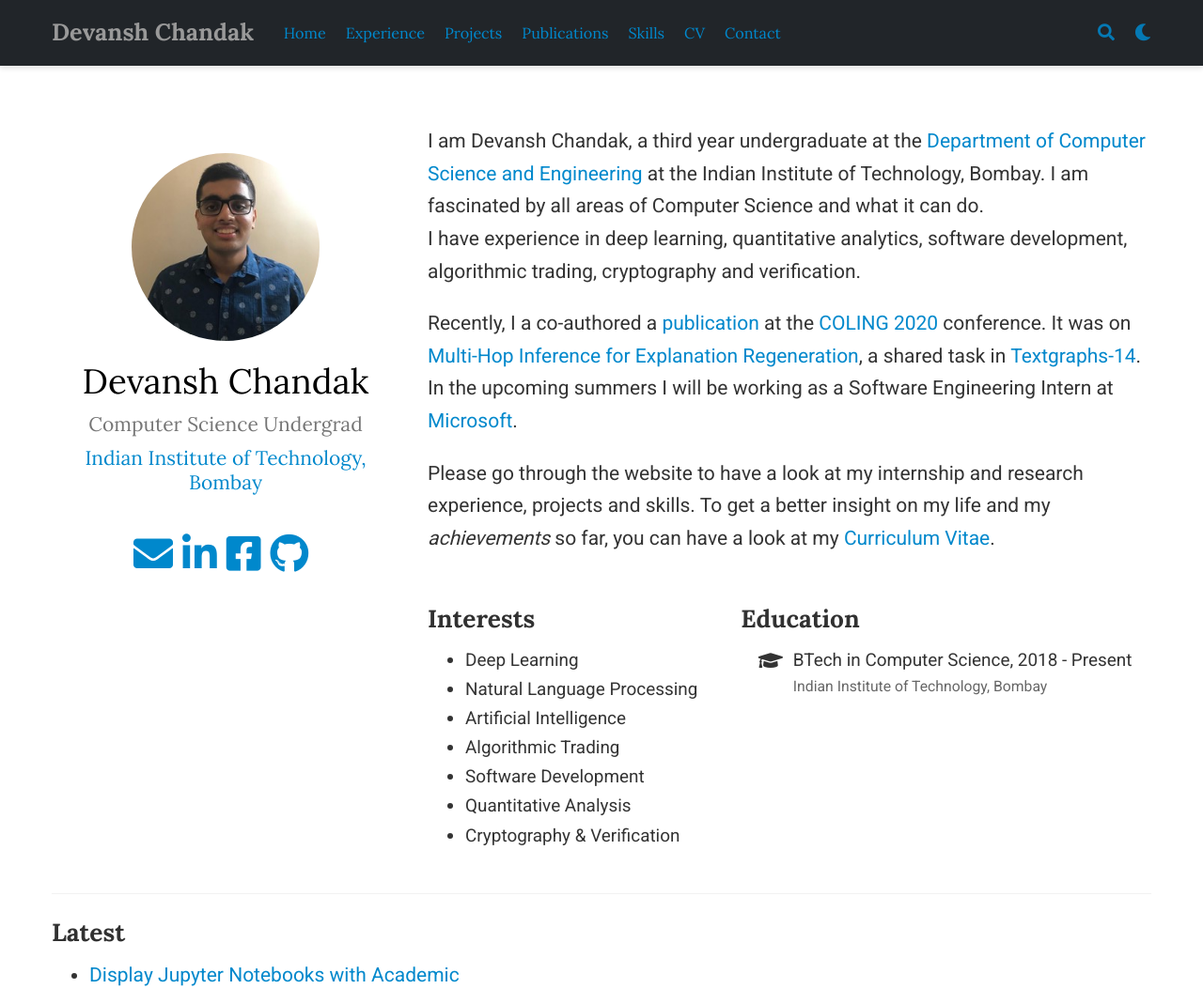
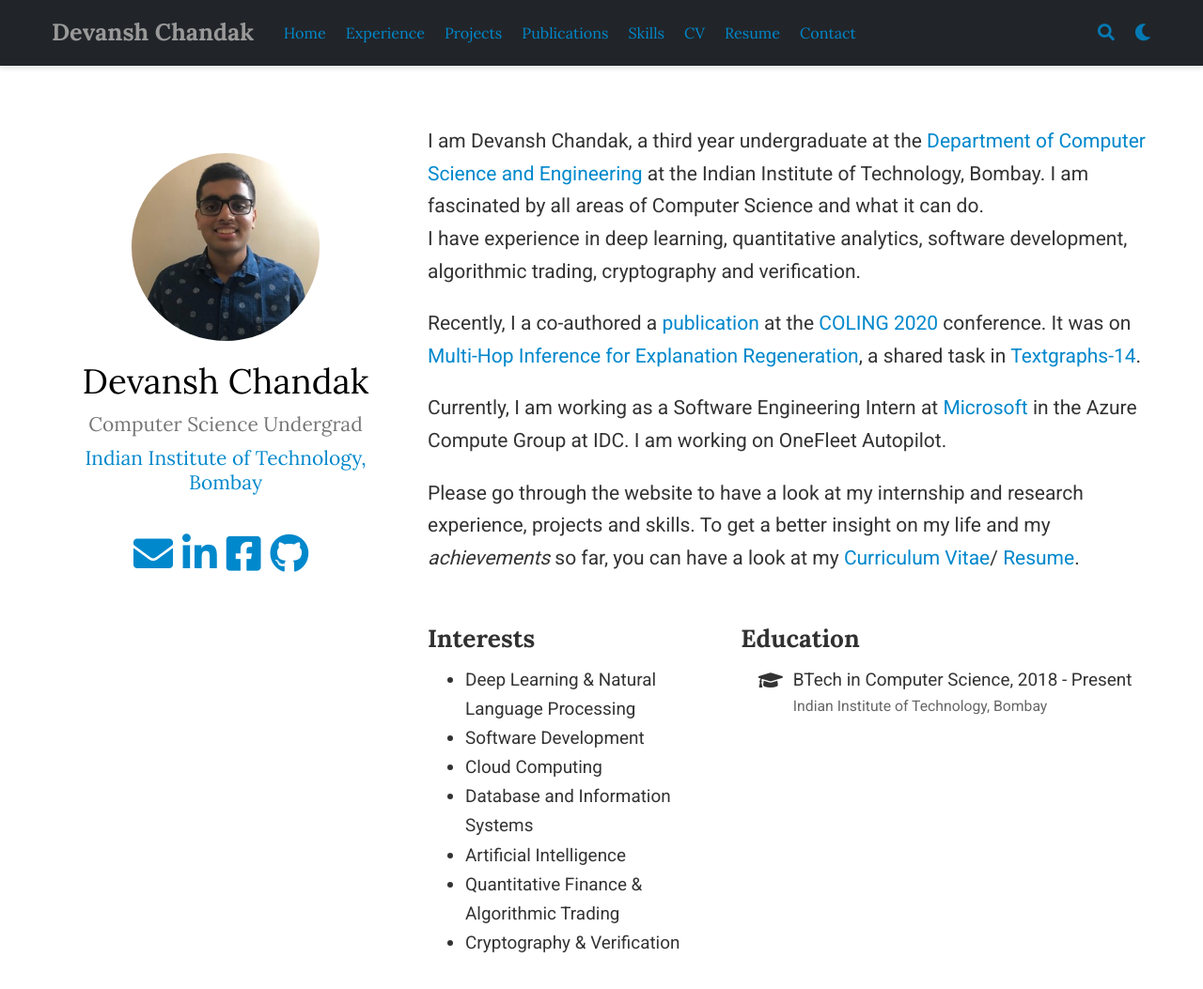
Before and after one commit to dchandak99/dchandak99.github.io, a plain HTML site: page authors/admin/index.html in a window 1280 px wide. Shown: the top 1053 px of the page at 94% size. Drawn offline with nearby package versions, Linux system fonts and the light colour scheme; some icons are missing.

Commit message:
Update index.html

```diff
--- a/authors/admin/index.html
+++ b/authors/admin/index.html
@@ -389,6 +389,28 @@
 
 
 
+        <li class="nav-item">
+          <a class="nav-link " href="/files/resume.pdf"><span>Resume</span></a>
+        </li>
+
+
+
+
+
+
+
+
+
+
+
+
+
+
+
+
+
+
+
 
 
 
@@ -569,12 +591,12 @@
 
 
 
-    <p>I am Devansh Chandak, a third year undergraduate at the <a href="https:www.cse.iitb.ac.in">Department of Computer Science and Engineering</a> at the Indian Institute of Technology, Bombay. I am fascinated by all areas of Computer Science and what it can do.<br>
+    <p>I am Devansh Chandak, a third year undergraduate at the <a href="https://www.cse.iitb.ac.in">Department of Computer Science and Engineering</a> at the Indian Institute of Technology, Bombay. I am fascinated by all areas of Computer Science and what it can do.<br>
 I have experience in deep learning, quantitative analytics, software development, algorithmic trading, cryptography and verification.</p>
-<p>Recently, I a co-authored a <a href="https://www.aclweb.org/anthology/2020.textgraphs-1.12/">publication</a> at the <a href="https://coling2020.org/">COLING 2020</a> conference. It was on <a href="https://github.com/cognitiveailab/tg2020task">Multi-Hop Inference for Explanation Regeneration</a>, a shared task in <a href="https://sites.google.com/view/textgraphs2020">Textgraphs-14</a>.<br>
-In the upcoming summers I will be working as a Software Engineering Intern at <a href="https://www.microsoft.com/en-in">Microsoft</a>.</p>
+<p>Recently, I a co-authored a <a href="https://www.aclweb.org/anthology/2020.textgraphs-1.12/">publication</a> at the <a href="https://coling2020.org/">COLING 2020</a> conference. It was on <a href="https://github.com/cognitiveailab/tg2020task">Multi-Hop Inference for Explanation Regeneration</a>, a shared task in <a href="https://sites.google.com/view/textgraphs2020">Textgraphs-14</a>.</p>
+<p>Currently, I am working as a Software Engineering Intern at <a href="https://www.microsoft.com/en-in">Microsoft</a> in the Azure Compute Group at IDC. I am working on OneFleet Autopilot.</p>
 <p>Please go through the website to have a look at my internship and research experience, projects and skills.
-To get a better insight on my life and my <em>achievements</em> so far, you can have a look at my <a href="/files/cv.pdf">Curriculum Vitae</a>.</p>
+To get a better insight on my life and my <em>achievements</em> so far, you can have a look at my <a href="/files/cv.pdf">Curriculum Vitae</a>/ <a href="/files/resume.pdf">Resume</a>.</p>
 
 
     <div class="row">
@@ -584,17 +606,17 @@ To get a better insight on my life and my <em>achievements</em> so far, you can
         <h3>Interests</h3>
         <ul class="ul-interests">
 
-          <li>Deep Learning</li>
+          <li>Deep Learning &amp; Natural Language Processing</li>
 
-          <li>Natural Language Processing</li>
+          <li>Software Development</li>
+
+          <li>Cloud Computing</li>
+
+          <li>Database and Information Systems</li>
 
           <li>Artificial Intelligence</li>
 
-          <li>Algorithmic Trading</li>
-
-          <li>Software Development</li>
-
-          <li>Quantitative Analysis</li>
+          <li>Quantitative Finance &amp; Algorithmic Trading</li>
 
           <li>Cryptography &amp; Verification</li>
 
@@ -745,7 +767,7 @@ To get a better insight on my life and my <em>achievements</em> so far, you can
 
 
 
-    <script src="/js/academic.min.3227ab49eed49815d1b4ba40154f74e7.js"></script>
+    <script src="/js/academic.min.ad3fa4a5d654806a06481ef620849c1b.js"></script>
 
 
 
```
